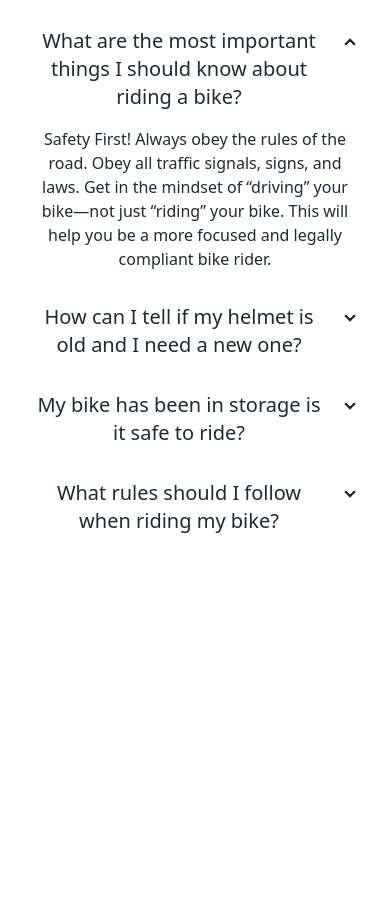
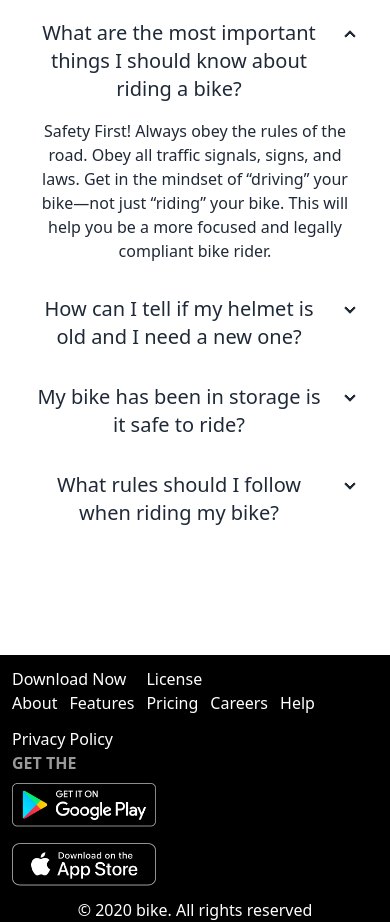
Before and after one commit to abir221090/bikerz-zone, a plain HTML site: page index.html in a window 390 px wide. Shown: the part 5488-6410 px from the top of the page. Before the commit the page ends 6151 px from the top, so only its background shows below. Drawn offline with nearby package versions, Linux system fonts and the light colour scheme.

Commit message:
commit for complecting bikerz zone with responsive

```diff
--- a/index.html
+++ b/index.html
@@ -293,9 +293,9 @@
       </section>
 <!-- FAQ -->
       <section class="my-24">
-        <h3 class="font-semibold text-center text-3xl mb-12 lg:text-5xl ">Frequently Asked <span class="text-bike-primary">Questions</span></h3>
+        <h3 class="font-semibold text-center text-3xl mb-10 lg:mb-0 lg:text-5xl  ">Frequently Asked <span class="text-bike-primary">Questions</span></h3>
 
-        <div class="hero min-h-screen">
+        <div class="mt-0 hero">
           <div class="hero-content flex-col lg: lg:flex-row">
             <img src="faq.png" class="w-3/4 lg:max-w-sm rounded-lg " />
             <!-- ques and ans -->
@@ -346,11 +346,50 @@
 
           </div>
         </div>
+      </section>
+    </main>
+
+    <footer class="bg-black text-white">
+
+        <div class="flex flex-col lg:flex-row justify-between p-3 lg:p-10 bg-neutral text-neutral-content bg-black text-white">
+          <aside>
+            <div>
+              <ul class="flex flex-row gap-5 lg:gap-10">
+                <li>Download Now</li>
+                <li>License</li>
+              </ul>
+            </div>
+            <div>
+              <ul class=" flex flex-wrap gap-3 lg:flex-row lg:gap-10">
+                <li>About</li>
+                <li>Features</li>
+                <li>Pricing</li>
+                <li>Careers</li>
+                <li>Help</li>
+                <li>Privacy Policy</li>
+              </ul>
+            </div>
 
 
-      </section>
+          </aside>
+          <nav>
+            <header class="footer-title">Get the</header>
+            <div class="grid grid-cols-1 gap-4">
+              <a><img class="w-36" src="android.png" alt=""></a>
+              <a><img class="w-36" src="ios.png" alt=""></a>
 
-    </main>
-    <footer></footer>
+            </div>
+          </nav>
+        </div>
+       <div class="px-10">
+        <p class="text-center lg:text-left">© 2020 bike. All rights reserved</p>
+       </div>
+
+
+    </footer>
+
+
+
+
 </body>
 </html>
```
